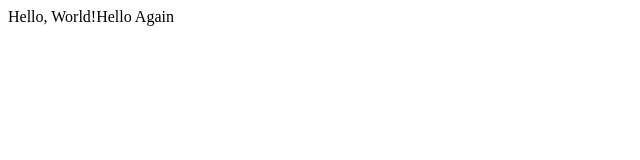
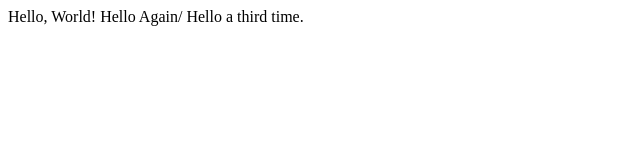
Before and after one commit to petraintelligence/FirstWebApp, a plain HTML site: page index.html in a window 1280 px wide. Shown: the whole page, without its empty margins (0-640 px from the left). Drawn offline with Linux system fonts and the light colour scheme.

Commit message:
Added a third comment

```diff
--- a/index.html
+++ b/index.html
@@ -6,7 +6,7 @@
 </head>
 
 <body>
-    Hello, World!Hello Again
+    Hello, World! Hello Again/ Hello a third time.
 </body>
 
 </html>
```
